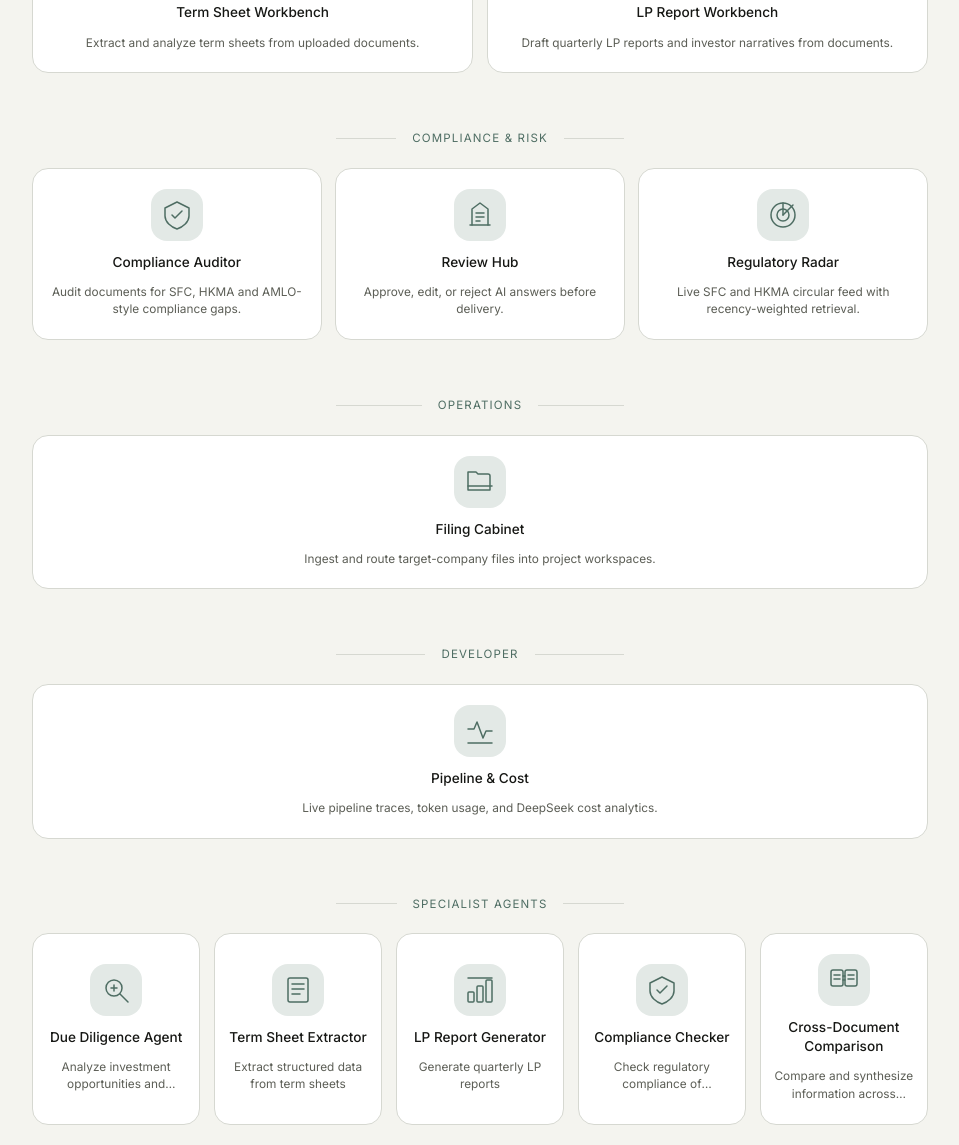
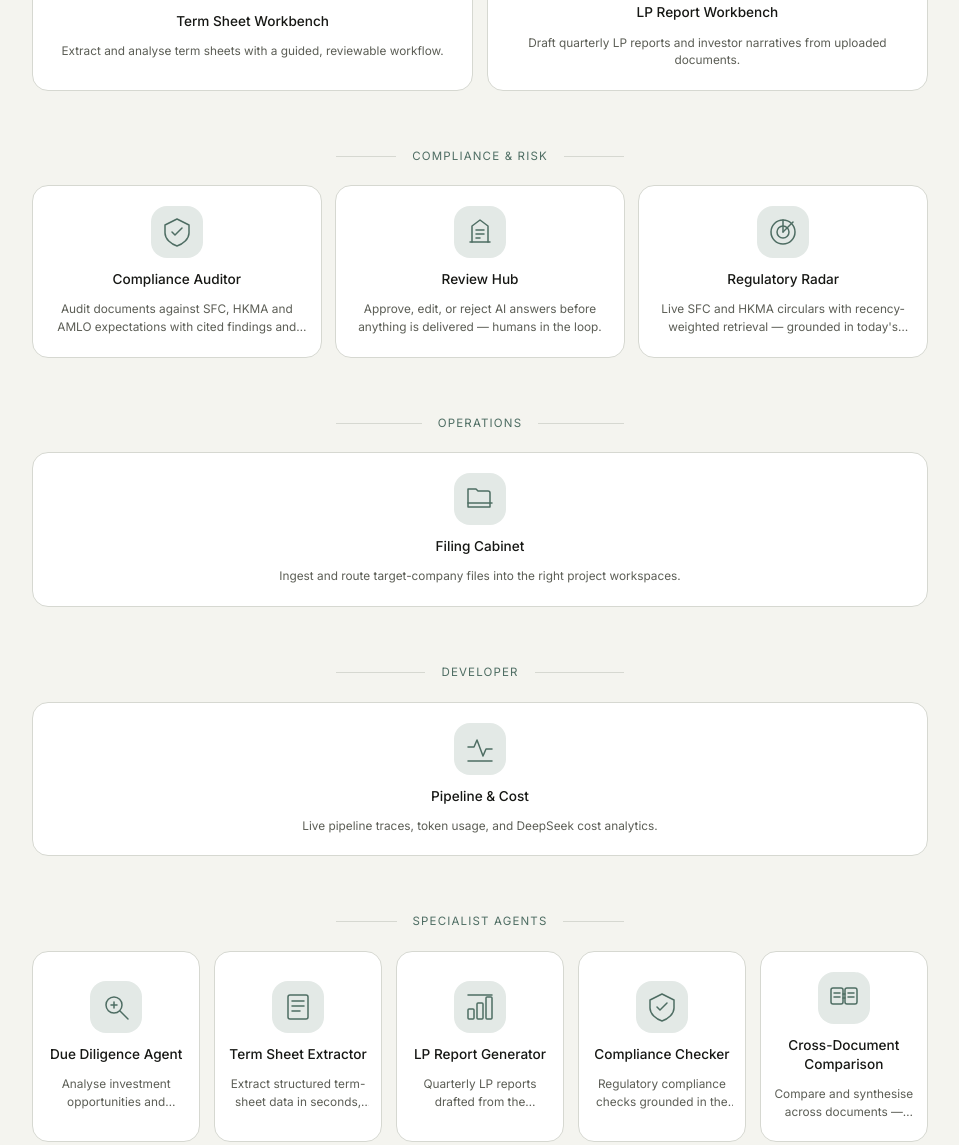
Before and after one commit to jonathan-simpson-it/jsnc-demo-automation, a React app in the folder frontend/: page / in a window 1280 px wide. Shown: the part 938-2083 px from the top of the page, without its empty margins (160-1119 px from the left). Built offline with nearby package versions, Linux system fonts and the light colour scheme; no server answers.

Commit message:
copy: outcome-led launchpad descriptions for client pitches

```diff
--- a/frontend/src/app/chat/page.tsx
+++ b/frontend/src/app/chat/page.tsx
@@ -41,7 +41,7 @@ const AGENTS = [
   { value: "due_diligence", label: "Due Diligence" },
   { value: "term_sheet", label: "Term Sheet" },
   { value: "lp_report", label: "LP Report" },
-  { value: "compliance", label: "Compliance Auditor" },
+  { value: "compliance", label: "Compliance" },
   { value: "cross_doc", label: "Cross-Document" },
 ];
 
@@ -49,7 +49,7 @@ const AGENT_NAMES: Record<string, string> = {
   due_diligence: "Due Diligence Agent",
   term_sheet: "Term Sheet Extractor",
   lp_report: "LP Report Generator",
-  compliance: "Compliance Auditor",
+  compliance: "Compliance Checker",
   cross_doc: "Cross-Document Comparison",
 };
 
--- a/frontend/src/lib/apps.tsx
+++ b/frontend/src/lib/apps.tsx
@@ -33,7 +33,7 @@ export const LAUNCHPAD_APPS: LaunchpadApp[] = [
     name: "AI Chat",
     category: "Applications",
     description:
-      "Chat with the PE AI assistant across project workspaces, with saved history.",
+      "Grounded answers across your workspace — every one cited, with pipeline transparency and saved history.",
     icon: (
       <svg width="32" height="32" viewBox="0 0 32 32" fill="none" stroke="currentColor" strokeWidth="1.5" strokeLinecap="round" strokeLinejoin="round">
         <path d="M6 6h20v14H14l-6 5v-5H6z" />
@@ -48,7 +48,7 @@ export const LAUNCHPAD_APPS: LaunchpadApp[] = [
     name: "Documents",
     category: "Applications",
     description:
-      "Upload, tag, and assign documents to clients and projects.",
+      "Upload, tag, and assign documents to clients and projects — the knowledge base behind every answer.",
     icon: (
       <svg width="32" height="32" viewBox="0 0 32 32" fill="none" stroke="currentColor" strokeWidth="1.5" strokeLinecap="round" strokeLinejoin="round">
         <path d="M10 3h9l6 6v18a2 2 0 0 1-2 2H10a2 2 0 0 1-2-2V5a2 2 0 0 1 2-2z" />
@@ -65,7 +65,7 @@ export const LAUNCHPAD_APPS: LaunchpadApp[] = [
     name: "Eval Dashboard",
     category: "Applications",
     description:
-      "Question-level accuracy metrics with a per-document breakdown.",
+      "Question-level accuracy metrics with a per-document breakdown, so you can show the system earns your trust.",
     icon: (
       <svg width="32" height="32" viewBox="0 0 32 32" fill="none" stroke="currentColor" strokeWidth="1.5" strokeLinecap="round" strokeLinejoin="round">
         <line x1="5" y1="26" x2="27" y2="26" />
@@ -81,7 +81,7 @@ export const LAUNCHPAD_APPS: LaunchpadApp[] = [
     name: "Email Reports",
     category: "Applications",
     description:
-      "Generate weekly or monthly email-ready reports from the audit trail.",
+      "Weekly or monthly email-ready reports drawn from the tamper-evident audit trail.",
     icon: (
       <svg width="32" height="32" viewBox="0 0 32 32" fill="none" stroke="currentColor" strokeWidth="1.5" strokeLinecap="round" strokeLinejoin="round">
         <rect x="4" y="7" width="24" height="18" rx="2" />
@@ -95,7 +95,7 @@ export const LAUNCHPAD_APPS: LaunchpadApp[] = [
     name: "System Config",
     category: "Applications",
     description:
-      "System status, active features, and registered agent types.",
+      "System status, active features, and registered agent types — full observability.",
     icon: (
       <svg width="32" height="32" viewBox="0 0 32 32" fill="none" stroke="currentColor" strokeWidth="1.5" strokeLinecap="round" strokeLinejoin="round">
         <circle cx="16" cy="16" r="3" />
@@ -108,7 +108,8 @@ export const LAUNCHPAD_APPS: LaunchpadApp[] = [
     href: "/chat?agent=due_diligence",
     name: "Due Diligence Agent",
     category: "Specialist Agents",
-    description: "Analyze investment opportunities and conduct due diligence",
+    description:
+      "Analyse investment opportunities and surface the risks a senior analyst would catch.",
     icon: (
       <svg width="32" height="32" viewBox="0 0 32 32" fill="none" stroke="currentColor" strokeWidth="1.5" strokeLinecap="round" strokeLinejoin="round">
         <circle cx="14" cy="14" r="8" />
@@ -123,7 +124,8 @@ export const LAUNCHPAD_APPS: LaunchpadApp[] = [
     href: "/chat?agent=term_sheet",
     name: "Term Sheet Extractor",
     category: "Specialist Agents",
-    description: "Extract structured data from term sheets",
+    description:
+      "Extract structured term-sheet data in seconds, not spreadsheets.",
     icon: (
       <svg width="32" height="32" viewBox="0 0 32 32" fill="none" stroke="currentColor" strokeWidth="1.5" strokeLinecap="round" strokeLinejoin="round">
         <rect x="6" y="4" width="20" height="24" rx="2" />
@@ -138,7 +140,8 @@ export const LAUNCHPAD_APPS: LaunchpadApp[] = [
     href: "/chat?agent=lp_report",
     name: "LP Report Generator",
     category: "Specialist Agents",
-    description: "Generate quarterly LP reports",
+    description:
+      "Quarterly LP reports drafted from the documents you already hold.",
     icon: (
       <svg width="32" height="32" viewBox="0 0 32 32" fill="none" stroke="currentColor" strokeWidth="1.5" strokeLinecap="round" strokeLinejoin="round">
         <rect x="4" y="18" width="6" height="10" rx="1" />
@@ -153,7 +156,8 @@ export const LAUNCHPAD_APPS: LaunchpadApp[] = [
     href: "/chat?agent=compliance",
     name: "Compliance Checker",
     category: "Specialist Agents",
-    description: "Check regulatory compliance of documents",
+    description:
+      "Regulatory compliance checks grounded in the knowledge base — SFC, HKMA and AMLO-aware.",
     icon: (
       <svg width="32" height="32" viewBox="0 0 32 32" fill="none" stroke="currentColor" strokeWidth="1.5" strokeLinecap="round" strokeLinejoin="round">
         <path d="M16 3 L28 9 L28 17 C28 23 22 28 16 30 C10 28 4 23 4 17 L4 9 Z" />
@@ -166,7 +170,8 @@ export const LAUNCHPAD_APPS: LaunchpadApp[] = [
     href: "/chat?agent=cross_doc",
     name: "Cross-Document Comparison",
     category: "Specialist Agents",
-    description: "Compare and synthesize information across multiple documents",
+    description:
+      "Compare and synthesise across documents — find the differences that change a deal.",
     icon: (
       <svg width="32" height="32" viewBox="0 0 32 32" fill="none" stroke="currentColor" strokeWidth="1.5" strokeLinecap="round" strokeLinejoin="round">
         <rect x="3" y="6" width="12" height="16" rx="2" />
@@ -185,7 +190,8 @@ export const LAUNCHPAD_APPS: LaunchpadApp[] = [
     href: "/workbench/term-sheet",
     name: "Term Sheet Workbench",
     category: "Workbenches",
-    description: "Extract and analyze term sheets from uploaded documents.",
+    description:
+      "Extract and analyse term sheets with a guided, reviewable workflow.",
     icon: (
       <svg width="32" height="32" viewBox="0 0 32 32" fill="none" stroke="currentColor" strokeWidth="1.5" strokeLinecap="round" strokeLinejoin="round">
         <rect x="6" y="4" width="20" height="24" rx="2" />
@@ -200,7 +206,8 @@ export const LAUNCHPAD_APPS: LaunchpadApp[] = [
     href: "/workbench/lp-report",
     name: "LP Report Workbench",
     category: "Workbenches",
-    description: "Draft quarterly LP reports and investor narratives from documents.",
+    description:
+      "Draft quarterly LP reports and investor narratives from uploaded documents.",
     icon: (
       <svg width="32" height="32" viewBox="0 0 32 32" fill="none" stroke="currentColor" strokeWidth="1.5" strokeLinecap="round" strokeLinejoin="round">
         <rect x="4" y="18" width="6" height="10" rx="1" />
@@ -215,7 +222,8 @@ export const LAUNCHPAD_APPS: LaunchpadApp[] = [
     href: "/workbench/compliance-audit",
     name: "Compliance Auditor",
     category: "Compliance & Risk",
-    description: "Audit documents for SFC, HKMA and AMLO-style compliance gaps.",
+    description:
+      "Audit documents against SFC, HKMA and AMLO expectations with cited findings and corrective actions.",
     icon: (
       <svg width="32" height="32" viewBox="0 0 32 32" fill="none" stroke="currentColor" strokeWidth="1.5" strokeLinecap="round" strokeLinejoin="round">
         <path d="M16 3 L28 9 L28 17 C28 23 22 28 16 30 C10 28 4 23 4 17 L4 9 Z" />
@@ -228,7 +236,8 @@ export const LAUNCHPAD_APPS: LaunchpadApp[] = [
     href: "/review-hub",
     name: "Review Hub",
     category: "Compliance & Risk",
-    description: "Approve, edit, or reject AI answers before delivery.",
+    description:
+      "Approve, edit, or reject AI answers before anything is delivered — humans in the loop.",
     icon: (
       <svg width="32" height="32" viewBox="0 0 32 32" fill="none" stroke="currentColor" strokeWidth="1.5" strokeLinecap="round" strokeLinejoin="round">
         <path d="M6 26h20" />
@@ -242,7 +251,8 @@ export const LAUNCHPAD_APPS: LaunchpadApp[] = [
     href: "/workbench/filing-cabinet",
     name: "Filing Cabinet",
     category: "Operations",
-    description: "Ingest and route target-company files into project workspaces.",
+    description:
+      "Ingest and route target-company files into the right project workspaces.",
     icon: (
       <svg width="32" height="32" viewBox="0 0 32 32" fill="none" stroke="currentColor" strokeWidth="1.5" strokeLinecap="round" strokeLinejoin="round">
         <path d="M4 6h8l2 2h10a2 2 0 0 1 2 2v14H4V6z" />
@@ -268,7 +278,8 @@ export const LAUNCHPAD_APPS: LaunchpadApp[] = [
     href: "/radar",
     name: "Regulatory Radar",
     category: "Compliance & Risk",
-    description: "Live SFC and HKMA circular feed with recency-weighted retrieval.",
+    description:
+      "Live SFC and HKMA circulars with recency-weighted retrieval — grounded in today's guidance.",
     icon: (
       <svg width="32" height="32" viewBox="0 0 32 32" fill="none" stroke="currentColor" strokeWidth="1.5" strokeLinecap="round" strokeLinejoin="round">
         <circle cx="16" cy="16" r="12" />
```
Also changed, not shown: README.md.
